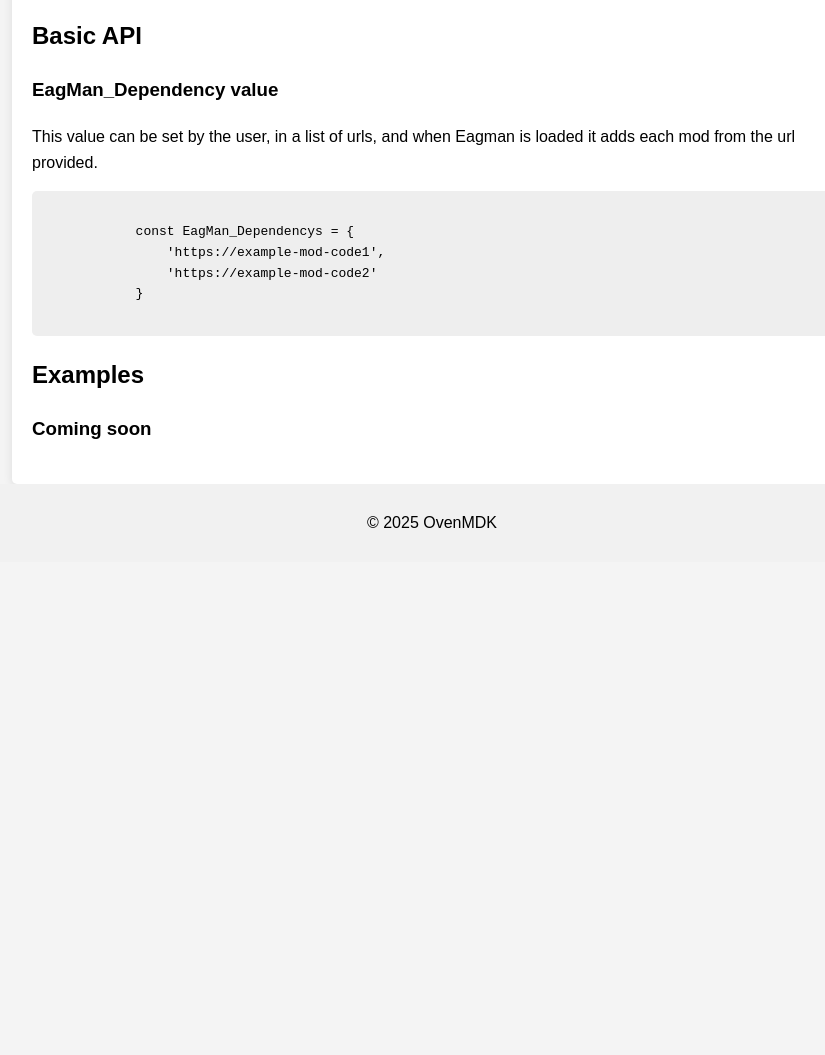
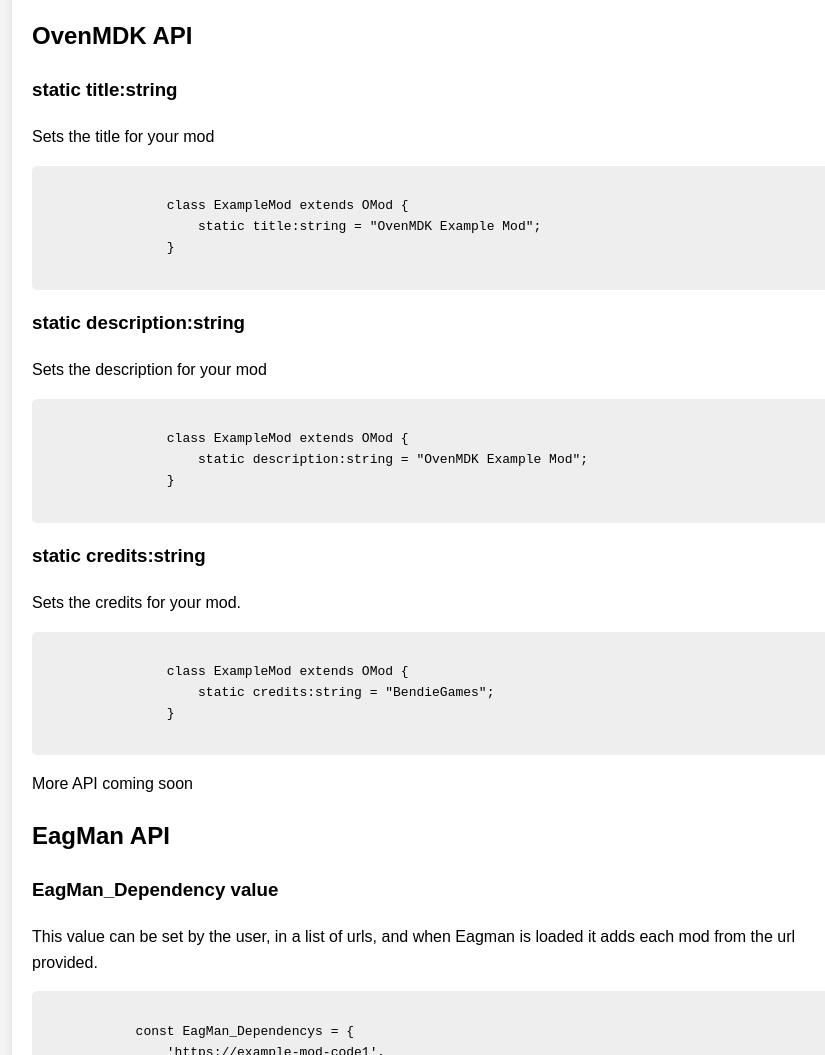
Before and after one commit to OvenMDK/Docs, a website: page api.html in a window 1280 px wide. Shown: the part 348-1403 px from the top of the page, without its empty margins (208-1033 px from the left). Before the commit the page ends 910 px from the top, so only its background shows below. Drawn offline with Linux system fonts and the light colour scheme.

Commit message:
Started working on OvenMDK API doc -BendieGames

```diff
--- a/api.html
+++ b/api.html
@@ -71,29 +71,41 @@
         </section>
         <section id="API">
             <!-- example API -->
-            <!--<h2>Endpoints</h2>
-            <h3>GET /api/v1/items</h3>
-            <p>Retrieves a list of items.</p>
-            <pre><code>curl -X GET https://api.example.com/api/v1/items</code></pre>
+            <h1>OvenMDK API</h1>
+            <h3>static title:string</h3>
+            <p>Sets the title for your mod</p>
+            <pre><code>
+                class ExampleMod extends OMod {
+                    static title:string = "OvenMDK Example Mod";
+                }
+            </code></pre>
 
-            <h3>POST /api/v1/items</h3>
+            <h3>static description:string</h3>
+            <p>Sets the description for your mod</p>
+            <pre><code>
+                class ExampleMod extends OMod {
+                    static description:string = "OvenMDK Example Mod";
+                }
+            </code></pre>
+
+            <h3>static credits:string</h3>
+            <p>Sets the credits for your mod.</p>
+            <pre><code>
+                class ExampleMod extends OMod {
+                    static credits:string = "BendieGames";
+                }
+            </code></pre>
+            <p> More API coming soon</p>
+            <!-- <h3>POST /api/v1/items</h3>
             <p>Creates a new item.</p>
             <pre><code>curl -X POST https://api.example.com/api/v1/items -d '{"name": "NewItem"}'</code></pre>
 
             <h3>GET /api/v1/items/{id}</h3>
             <p>Retrieves a specific item by ID.</p>
-            <pre><code>curl -X GET https://api.example.com/api/v1/items/1</code></pre> <section id="EagMan-API">
-
-            <h3>POST /api/v1/items</h3>
-            <p>Creates a new item.</p>
-            <pre><code>curl -X POST https://api.example.com/api/v1/items -d '{"name": "NewItem"}'</code></pre>
-
-            <h3>GET /api/v1/items/{id}</h3>
-            <p>Retrieves a specific item by ID.</p>
-            <pre><code>curl -X GET https://api.example.com/api/v1/items/1</code></pre>  -->
+            <pre><code>curl -X GET https://api.example.com/api/v1/items/1</code></pre> -->
         </section>
         <section id="EagMan-API">
-            <h2>Basic API</h2>
+            <h1>EagMan API</h1>
             <h3>EagMan_Dependency value</h3>
             <p>This value can be set by the user, in a list of urls, and when Eagman is loaded it adds each mod from the url provided.</p>
             <pre><code>
```
Also changed, not shown: index.html (+9 -0 lines).
